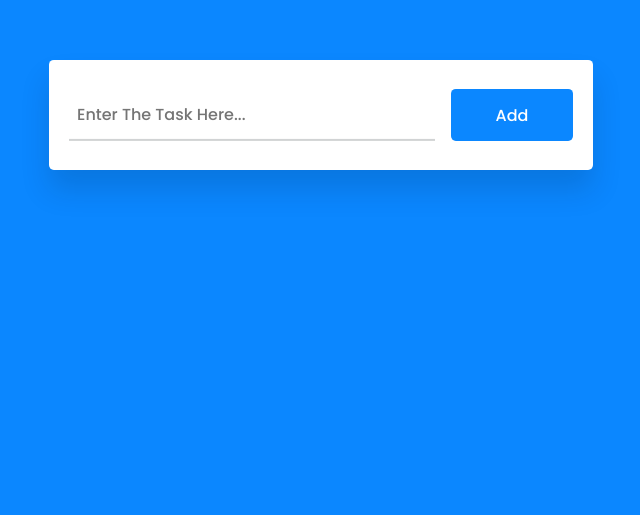
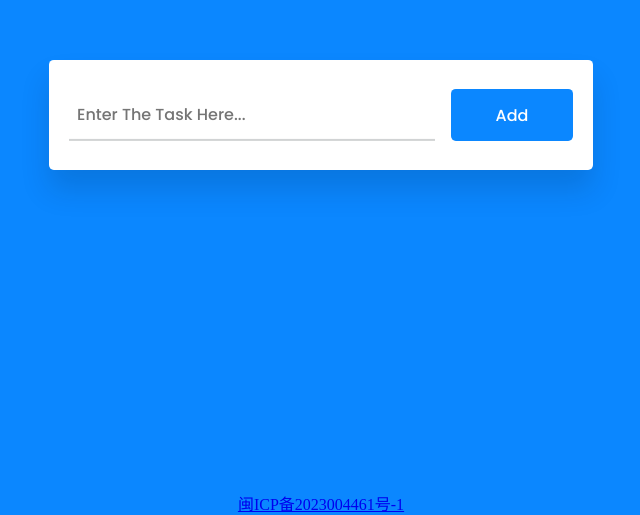
Before and after one commit to 1120026847/ToDoListWithLocalStorage, a plain HTML site: page index.html in a window 1280 px wide. Shown: the part 285-800 px from the top of the page, without its empty margins (319-959 px from the left). Drawn offline with Linux system fonts and the light colour scheme.

Commit message:
add bottom link

```diff
--- a/index.html
+++ b/index.html
@@ -26,5 +26,8 @@
     </div>
     <!-- Script -->
     <script src="script.js"></script>
+<p id="test-link">
+  <a href="https://beian.miit.gov.cn/" target="_blank">闽ICP备2023004461号-1</a>
+</p>
   </body>
 </html>
--- a/style.css
+++ b/style.css
@@ -1,3 +1,17 @@
+/* 假设您的父元素的类名为 .container */
+.container {
+  position: relative;
+}
+
+/* 底部链接的样式 */
+#test-link {
+  position: absolute;
+  bottom: 0;
+  left: 0;
+  right: 0;
+  text-align: center; /* 水平居中 */
+}
+
 * {
   padding: 0;
   margin: 0;
```
